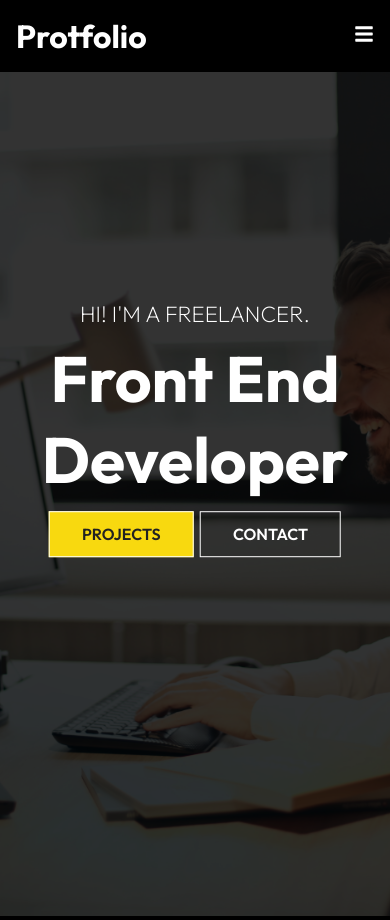
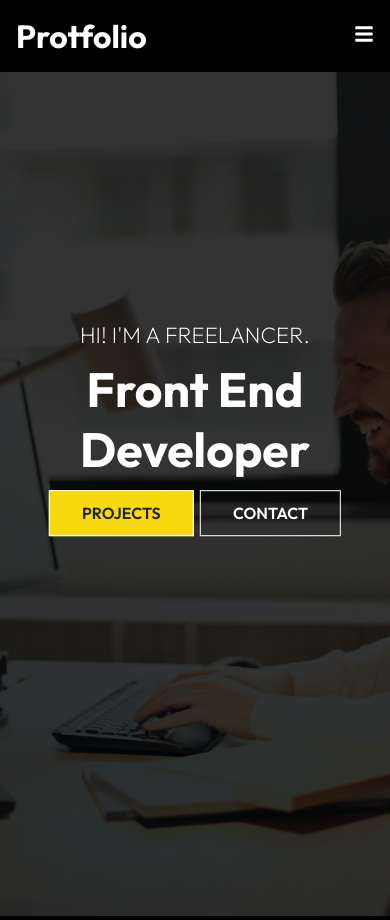
Before and after one commit to Code-Institute-Submissions/my-app, a React (Create React App) app: page / in a window 390 px wide. Built offline with nearby package versions, Linux system fonts and the light colour scheme.

Commit message:
Responsive Styling added

```diff
--- a/src/components/HeroImgStyles.css
+++ b/src/components/HeroImgStyles.css
@@ -50,3 +50,13 @@
 .content .btn {
     margin: 1rem 0.2rem;
 }
+
+@media screen and (max-width:640px) {
+    .hero .content h1 {
+        font-size: 3rem;
+    }
+
+    .hero .content p {
+        font-size: 1.4rem;
+    }
+}
```
